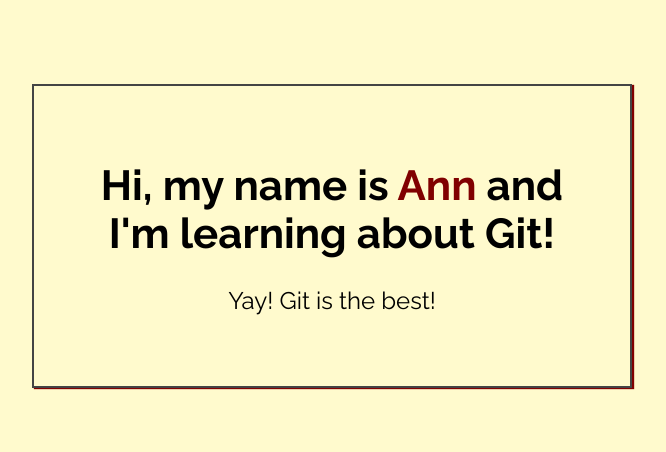
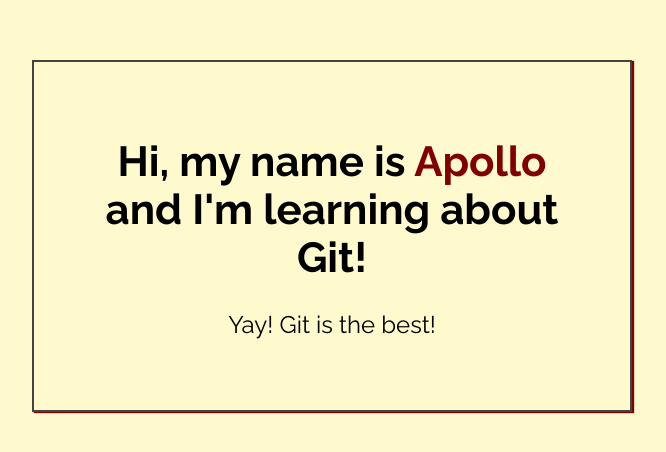
Before and after one commit to millead/My-First-Repo, a plain HTML site: page index.html in a window 1280 px wide. Shown: the part 164-616 px from the top of the page, without its empty margins (308-974 px from the left). Drawn offline with Linux system fonts and the light colour scheme.

Commit message:
Added name to index.html

```diff
--- a/index.html
+++ b/index.html
@@ -14,7 +14,7 @@
 <body>
 
     <div class="greeting">
-        <h1>Hi, my name is <span class="highlight">Ann</span> and I'm learning about Git! </h1>
+        <h1>Hi, my name is <span class="highlight">Apollo</span> and I'm learning about Git! </h1>
 
         <p>Yay! Git is the best!</p>
     </div>
```
